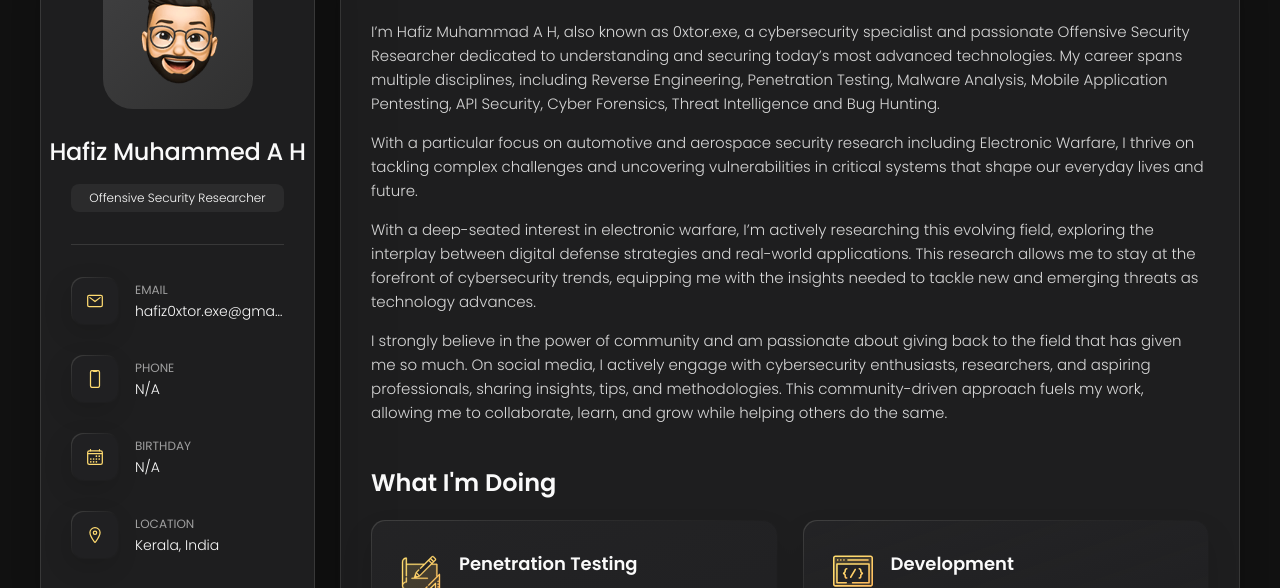
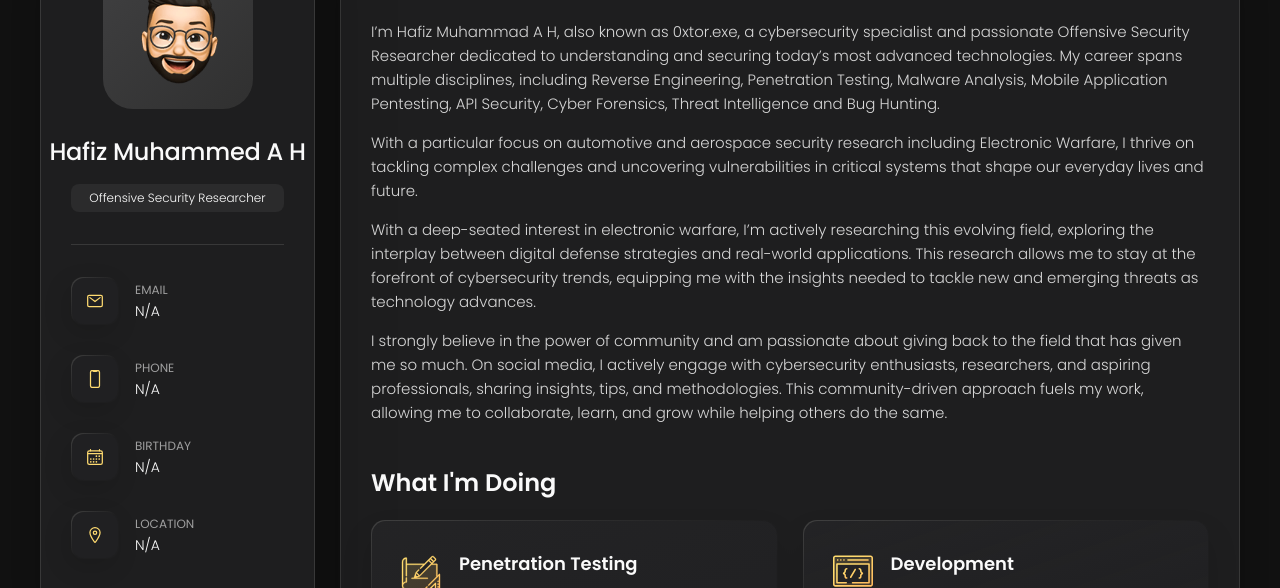
Before and after one commit to Hafiz-Muhammed-AH/0xtor.exe, a plain HTML site: page index.html in a window 1280 px wide. Shown: the part 159-747 px from the top of the page. Drawn offline with nearby package versions, Linux system fonts and the light colour scheme.

Commit message:
Update index.html

```diff
--- a/index.html
+++ b/index.html
@@ -74,7 +74,7 @@
             <div class="contact-info">
               <p class="contact-title">Email</p>
 
-              <a href="mailto:hafiz0xtor.exe@gmail.com" class="contact-link">hafiz0xtor.exe@gmail.com</a>
+              <a href="#" class="contact-link">N/A</a>
             </div>
 
           </li>
@@ -116,7 +116,7 @@
             <div class="contact-info">
               <p class="contact-title">Location</p>
 
-              <address>Kerala, India</address>
+              <address>N/A</address>
             </div>
 
           </li>
```
